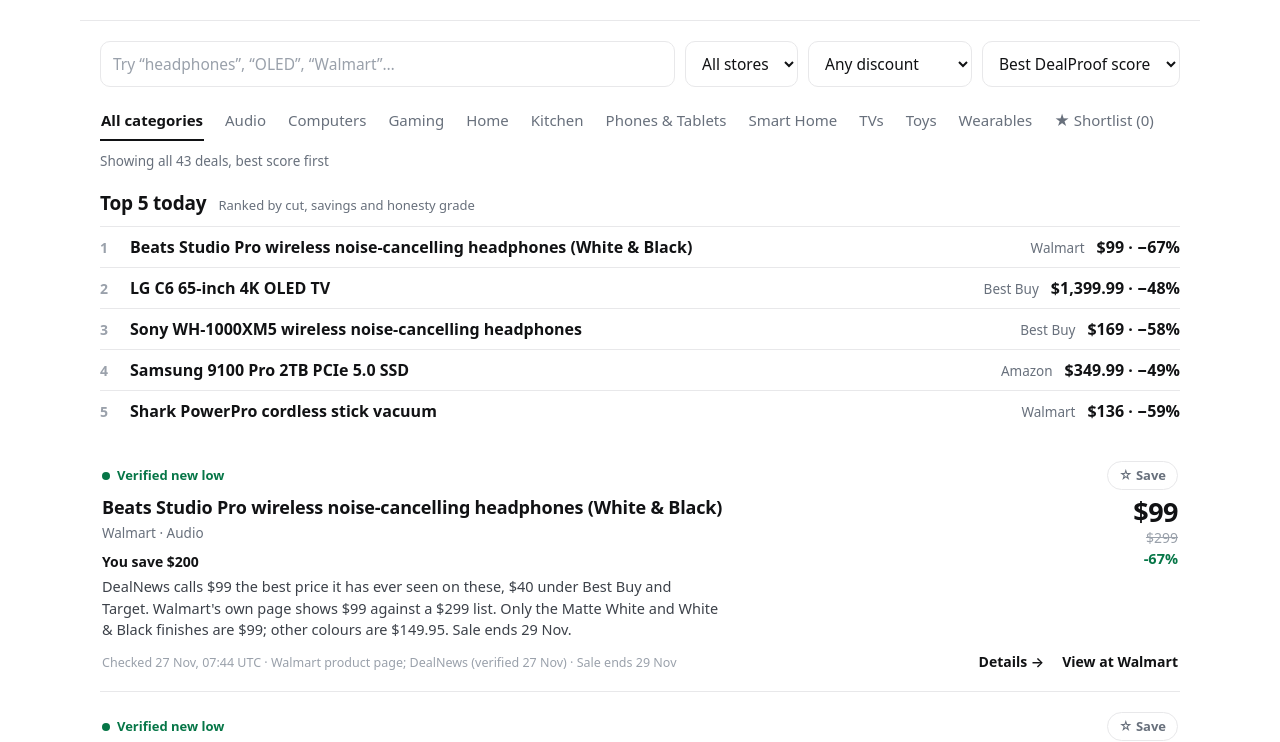
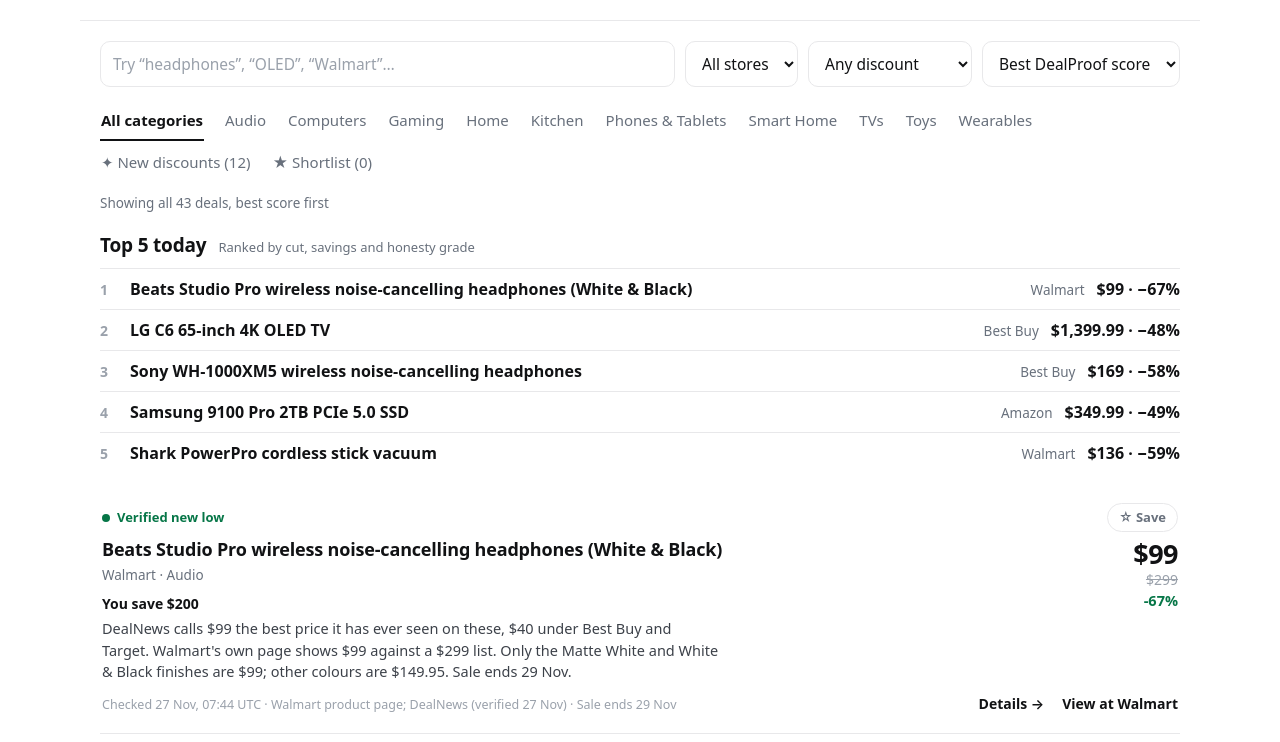
Before and after one commit to donghua9711-oss/black-friday-deal-finder-01, a plain HTML site: page app/index.html in a window 1280 px wide. Shown: the part 78-820 px from the top of the page. Drawn offline with Linux system fonts and the light colour scheme.

Commit message:
New discounts menu

```diff
--- a/app/main.js
+++ b/app/main.js
@@ -17,8 +17,7 @@ const countEl = document.getElementById("result-count");
 const top5El = document.getElementById("top5");
 
 // The shopper's shortlist, kept on this device only.
-const saved = new Set();
-try {
+const saved = new Set();try {
   for (const id of JSON.parse(localStorage.getItem("dealproof.saved") ?? "[]")) saved.add(id);
 } catch {
   // Storage unavailable (private mode, sandbox): the shortlist just won't persist.
@@ -33,6 +32,15 @@ function toggleSave(id) {
   }
   render();
 }
+
+// "New discounts": the twelve most recently checked deals get their own menu,
+// so a fresh price drop is one tap away instead of buried in the board.
+const freshIds = new Set(
+  [...deals]
+    .sort((a, b) => b.checked.localeCompare(a.checked))
+    .slice(0, 12)
+    .map((d) => d.id),
+);
 
 const categories = [...new Set(deals.map((d) => d.category))].sort();
 const stores = [...new Set(deals.map((d) => d.store))].sort();
@@ -51,7 +59,7 @@ function chip(label, value, active) {
   b.textContent = label;
   b.dataset.cat = value;
   b.setAttribute("aria-pressed", active ? "true" : "false");
-  b.addEventListener("click", () => updateHash({ cat: value }));
+  b.addEventListener("click", () => updateHash({ cat: value, saved: "", fresh: "" }));
   return b;
 }
 
@@ -68,6 +76,7 @@ function parseHash() {
       min: Number(params.get("min") ?? 0),
       sort: params.get("sort") ?? "score",
       saved: params.get("saved") ?? "",
+      fresh: params.get("new") ?? "",
     },
   };
 }
@@ -81,6 +90,7 @@ function updateHash(patch) {
   if (next.store) params.set("store", next.store);
   if (next.min) params.set("min", String(next.min));
   if (next.saved) params.set("saved", next.saved);
+  if (next.fresh) params.set("new", next.fresh);
   if (next.sort && next.sort !== "score") params.set("sort", next.sort);
   const qs = params.toString();
   location.hash = qs ? `/?${qs}` : "/";
@@ -117,21 +127,30 @@ function render() {
   sortEl.value = state.sort;
 
   chipsEl.replaceChildren(
-    chip("All categories", "", state.cat === "" && state.saved !== "1"),
+    chip("All categories", "", state.cat === "" && state.saved !== "1" && state.fresh !== "1"),
     ...categories.map((c) => chip(c, c, state.cat === c)),
   );
+  const freshChip = document.createElement("button");
+  freshChip.type = "button";
+  freshChip.className = state.fresh === "1" ? "chip chip-active" : "chip";
+  freshChip.textContent = `✦ New discounts (${freshIds.size})`;
+  freshChip.setAttribute("aria-pressed", state.fresh === "1" ? "true" : "false");
+  freshChip.addEventListener("click", () =>
+    updateHash({ fresh: state.fresh === "1" ? "" : "1", cat: "", saved: "" }),
+  );
+  chipsEl.append(freshChip);
   const shortlistChip = document.createElement("button");
   shortlistChip.type = "button";
   shortlistChip.className = state.saved === "1" ? "chip chip-active" : "chip";
   shortlistChip.textContent = `★ Shortlist (${saved.size})`;
   shortlistChip.setAttribute("aria-pressed", state.saved === "1" ? "true" : "false");
   shortlistChip.addEventListener("click", () =>
-    updateHash({ saved: state.saved === "1" ? "" : "1", cat: "" }),
+    updateHash({ saved: state.saved === "1" ? "" : "1", cat: "", fresh: "" }),
   );
   chipsEl.append(shortlistChip);
 
   // The Top 5 strip fronts the unfiltered board only.
-  const unfiltered = !state.q && !state.cat && !state.store && !state.min && state.saved !== "1";
+  const unfiltered = !state.q && !state.cat && !state.store && !state.min && state.saved !== "1" && state.fresh !== "1";
   top5El.hidden = !unfiltered;
   if (unfiltered) renderTop5(top5El, deals);
 
@@ -142,12 +161,16 @@ function render() {
     minDiscount: state.min,
   });
   if (state.saved === "1") filtered = filtered.filter((d) => saved.has(d.id));
-  const list = sortDeals(filtered, state.sort);
+  if (state.fresh === "1") filtered = filtered.filter((d) => freshIds.has(d.id));
+  const list =
+    state.fresh === "1"
+      ? [...filtered].sort((a, b) => b.checked.localeCompare(a.checked))
+      : sortDeals(filtered, state.sort);
   countEl.textContent =
     list.length === deals.length
       ? `Showing all ${list.length} deals, best score first`
       : `Showing ${list.length} of ${deals.length} deals`;
-  renderBoard(boardEl, list, { saved, onToggleSave: toggleSave });
+  renderBoard(boardEl, list, { saved, fresh: freshIds, onToggleSave: toggleSave });
   renderPriceChecks(compareEl, deals);
 }
 
--- a/app/style.css
+++ b/app/style.css
@@ -261,6 +261,19 @@ a:focus-visible, button:focus-visible, input:focus-visible, select:focus-visible
 }
 .save-btn:hover { color: var(--ink); border-color: var(--faint); }
 .save-btn.saved { color: var(--ink); border-color: var(--ink); }
+.new-tag {
+  font-size: 11.5px;
+  font-weight: 800;
+  letter-spacing: 0.06em;
+  text-transform: uppercase;
+  color: #fff;
+  background: var(--ink);
+  border-radius: 999px;
+  padding: 3px 9px;
+  margin-right: auto;
+}
+.card-top .save-btn { margin-left: auto; }
+.card-top .new-tag + .save-btn { margin-left: 0; }
 .alt-box { margin-top: 26px; border-top: 1px solid var(--line); padding-top: 14px; }
 .alt-box h3 { font-size: 15.5px; margin: 0 0 6px; }
 .alt-line { font-size: 15px; margin: 4px 0; }
--- a/app/views.js
+++ b/app/views.js
@@ -37,6 +37,7 @@ export function dealCard(deal, opts = {}) {
 
   const top = el("div", "card-top");
   top.append(signalBadge(deal));
+  if (opts.fresh) top.append(el("span", "new-tag", "New"));
   const saveBtn = el("button", `save-btn${opts.saved ? " saved" : ""}`, opts.saved ? "★ Saved" : "☆ Save");
   saveBtn.type = "button";
   saveBtn.addEventListener("click", () => {
@@ -98,7 +99,11 @@ export function renderBoard(container, list, opts = {}) {
   const grid = el("div", "grid");
   for (const deal of list) {
     grid.append(
-      dealCard(deal, { saved: opts.saved?.has(deal.id) ?? false, onToggleSave: opts.onToggleSave }),
+      dealCard(deal, {
+        saved: opts.saved?.has(deal.id) ?? false,
+        fresh: opts.fresh?.has(deal.id) ?? false,
+        onToggleSave: opts.onToggleSave,
+      }),
     );
   }
   container.append(grid);
```
Also changed, not shown: screenshots/1-cover.jpg, screenshots/3-tvs.jpg.
